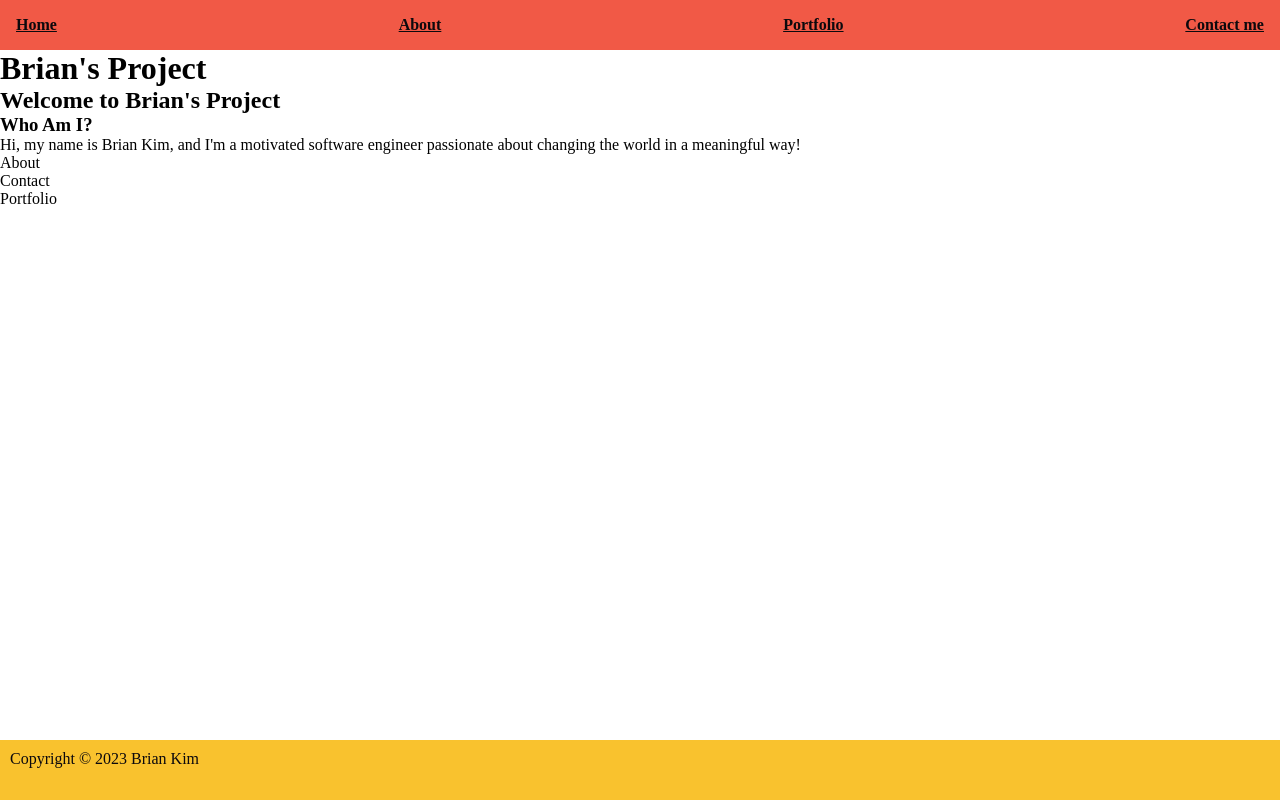
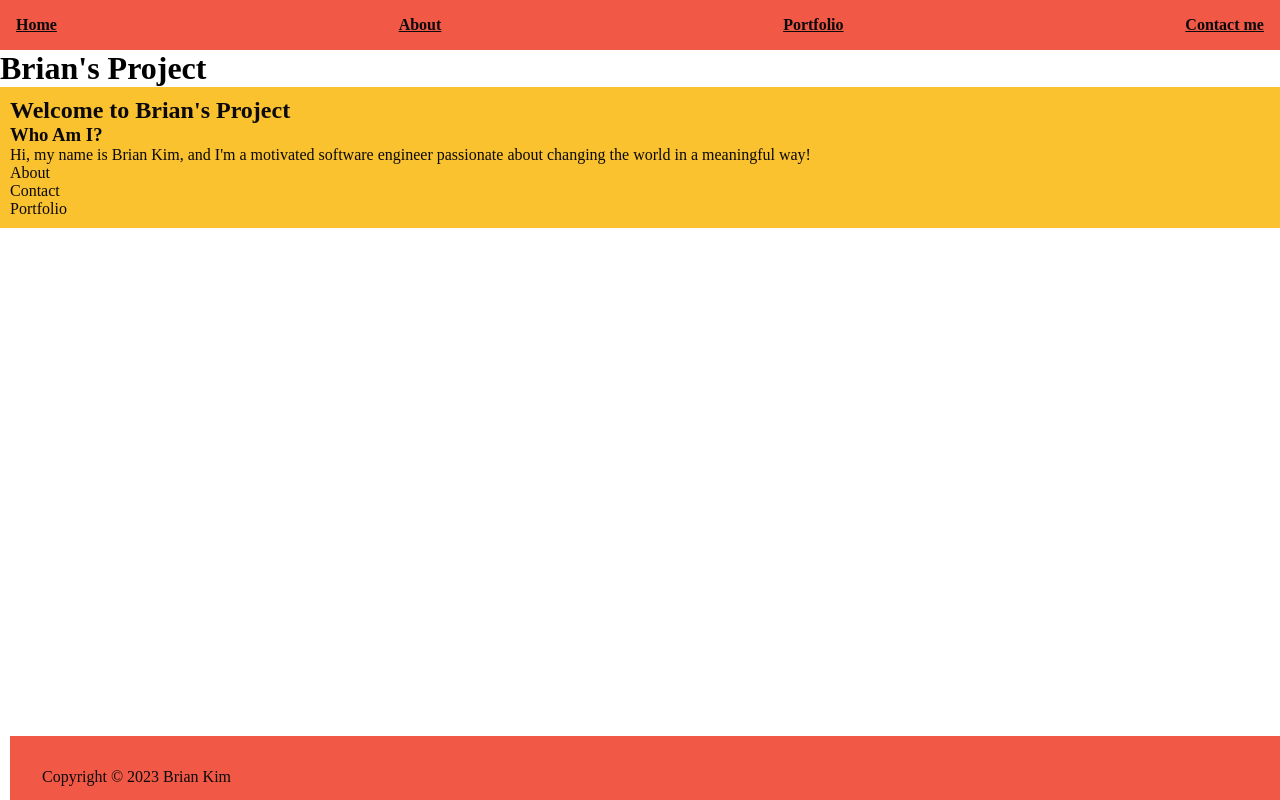
Before and after one commit to bibimbop123/Brian-s-Personal-Project, a React (Vite) app: page / in a window 1280 px wide. Built offline with nearby package versions, Linux system fonts and the light colour scheme; the HTML template or start-up script is replaced by a standard one.

Commit message:
savepoint

```diff
--- a/src/App.css
+++ b/src/App.css
@@ -18,8 +18,13 @@
 .footer {
   position: fixed;
   bottom: 0;
+  height: 60px;
+  background-color: #F15946  ;
+  color: #0C090D;
+  padding: 2rem;
   width: 100%;
-  height: 60px;
+}
+.home{
   background-color: #F9C22E  ;
   color: #0C090D;
   padding: 10px;
--- a/src/components/Home.jsx
+++ b/src/components/Home.jsx
@@ -6,22 +6,16 @@ import { Footer } from "./Footer";
 export function Home() {
   //make it return a div with the text "Welcome to Brian's Project"
   return (
-    <div>
+    <div class="home">
       <h2>Welcome to Brian's Project</h2>
       <h3>Who Am I?</h3>
       <section>
         Hi, my name is Brian Kim, and I'm a motivated software engineer
         passionate about changing the world in a meaningful way!
       </section>
-      <About>
-        <Footer key="about" />
-      </About>
-      <Contact>
-        <Footer key="contact" />
-      </Contact>
-      <Portfolio>
-        <Footer key="portfolio" />
-      </Portfolio>
+      <About />
+      <Contact />
+      <Portfolio />
       <Footer key="footer" />
     </div>
   );
```
